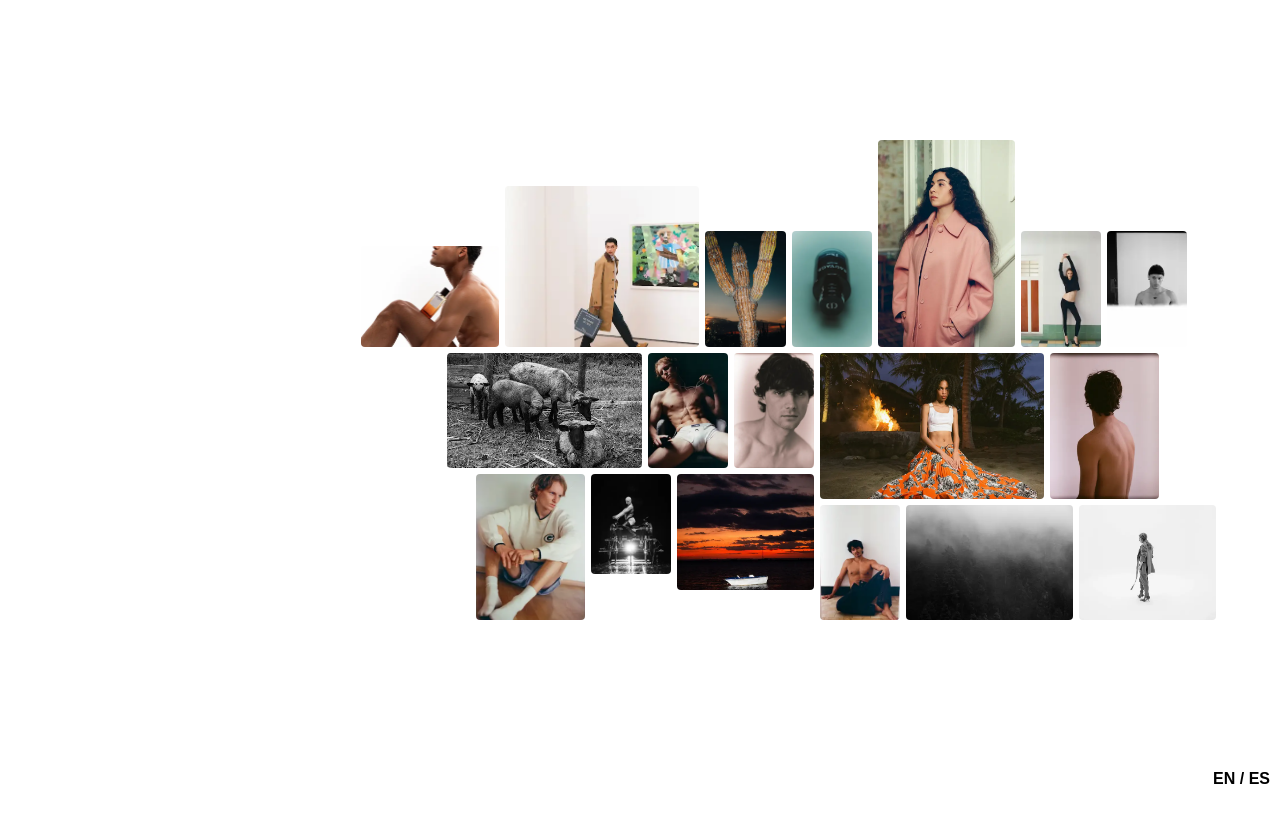
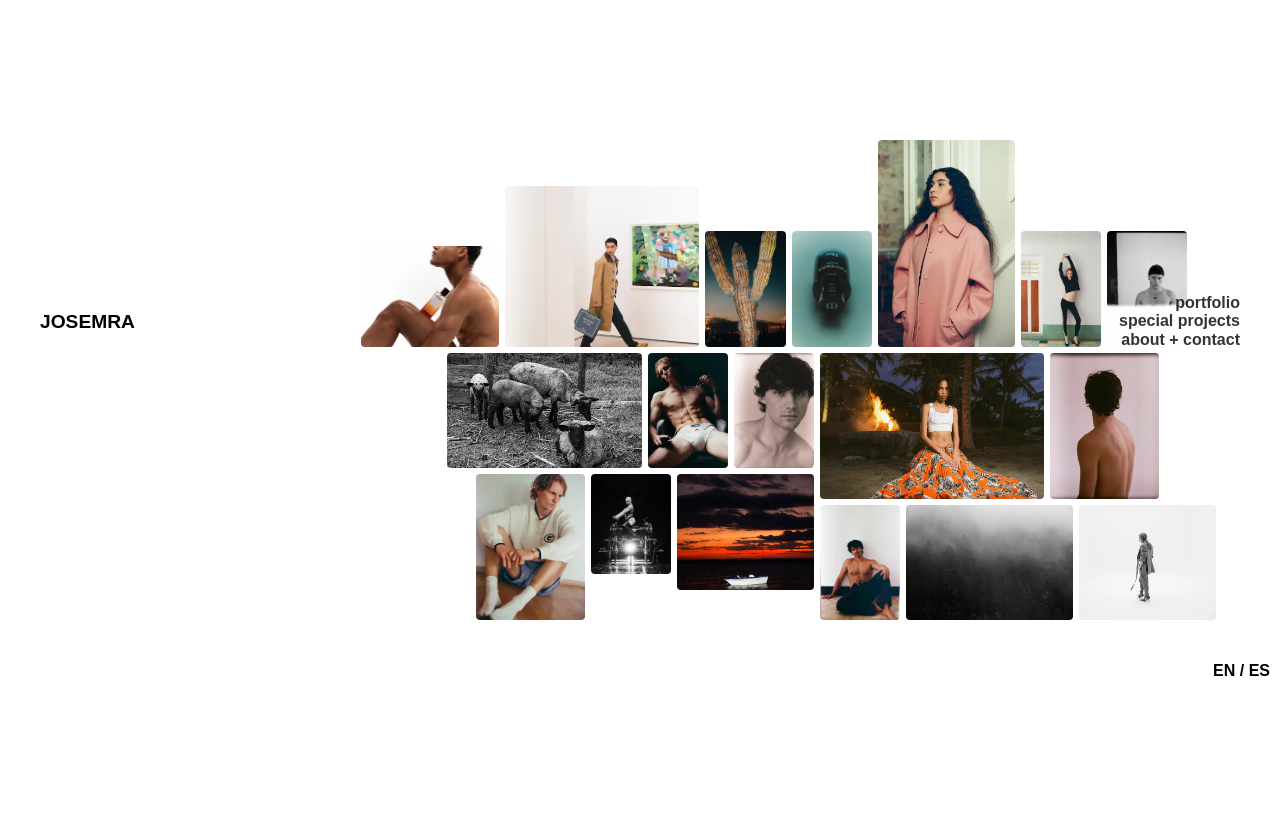
Before and after one commit to juansinmiedos/josemra, a Vue app: page /home in a window 1280 px wide. Shown: the top 822 px of the page. Before the commit the page ends 800 px from the top, so only its background shows below. Built offline with nearby package versions, Linux system fonts and the light colour scheme.

Commit message:
Add laouts and try it in home and contact view

```diff
--- a/src/App.vue
+++ b/src/App.vue
@@ -1,11 +1,3 @@
 <template>
-  <!-- Add Navbar -->
   <RouterView />
-
-  <!-- Add footer with lang control -->
-   <TheFooter />
 </template>
-
-<script setup>
-import TheFooter from './components/TheFooter.vue'
-</script>
--- /dev/null
+++ b/src/components/TheNavbar.vue
@@ -0,0 +1,65 @@
+<template>
+  <nav class="navbar" :class="`navbar--${variant}`">
+    <div class="logo">JOSEMRA</div>
+    <div class="nav-links">
+      <p href="#">portfolio</p>
+      <p href="#">special projects</p>
+      <p href="#">about + contact</p>
+    </div>
+  </nav>
+</template>
+
+<script setup>
+defineProps({
+  variant: {
+    type: String,
+    default: "default",
+    validator: (v) => {
+      return [
+        "default",
+        "home"
+      ].includes(v)
+    }
+  }
+})
+</script>
+
+<style lang="scss" scoped>
+.navbar {
+  position: sticky;
+  top: 0;
+  width: calc(100% - 80px);
+  padding: 20px 40px;
+  display: flex;
+  justify-content: space-between;
+  align-items: center;
+
+  &--home {
+    margin-top: calc(50vh - 126px);
+  }
+}
+
+.logo {
+  font-weight: bold;
+  font-size: 1.2rem;
+}
+
+.nav-links {
+  display: flex;
+  flex-direction: column;
+  pointer-events: auto;
+}
+
+.nav-links p {
+  text-align: end;
+  font-weight: bold;
+  text-decoration: none;
+  opacity: 0.8;
+  transition: opacity 0.2s;
+}
+
+.nav-links p:hover {
+  opacity: 1;
+  cursor: pointer;
+}
+</style>
--- /dev/null
+++ b/src/layouts/DefaultLayout.vue
@@ -0,0 +1,18 @@
+<template>
+  <header>
+    <TheNavbar />
+  </header>
+
+  <main>
+    <!-- La anchura mínima de main debe ser 100vh - altura de navbar y altura de footer -->
+    <slot></slot>
+  </main>
+
+  <TheFooter />
+</template>
+
+<script setup>
+import { useRoute } from 'vue-router'
+import TheNavbar from '@/components/TheNavbar.vue'
+import TheFooter from '@/components/TheFooter.vue'
+</script>
--- /dev/null
+++ b/src/layouts/HomeLayout.vue
@@ -0,0 +1,48 @@
+<template>
+  <div class="home-scroll-container">
+    <div class="navbar-sticky-wrapper">
+      <TheNavbar variant="home" />
+    </div>
+
+    <div class="home">
+      <slot></slot>
+      <TheFooter />
+    </div>
+
+  </div>
+</template>
+
+<script setup>
+import TheNavbar from '@/components/TheNavbar.vue'
+import TheFooter from '@/components/TheFooter.vue'
+</script>
+
+<style lang="scss" scoped>
+.home-scroll-container {
+  height: calc(150vh - 126px);
+  position: relative;
+}
+
+.home {
+  position: fixed;
+  top: 0;
+  left: 0;
+  width: 100vw;
+  height: 100vh;
+  display: flex;
+  align-items: flex-end;
+  justify-content: center;
+  flex-direction: column;
+  flex-grow: 1;
+}
+
+.navbar-sticky-wrapper {
+  position: absolute;
+  top: 0;
+  left: 0;
+  width: 100%;
+  height: calc(150vh - 126px);
+  z-index: 1;
+  pointer-events: none; /* No bloquea clicks al fondo */
+}
+</style>
--- a/src/router/routes.js
+++ b/src/router/routes.js
@@ -2,33 +2,27 @@ const loadComponent = view => () => import(`../views/${view}.vue`)
 
 export default [
   {
-    path: "/",
-    name: "MainView",
-    component: loadComponent("MainView"),
-    redirect: "/home",
-    children: [
-      {
-        path: "home",
+    path: "/home",
     name: "HomeView",
     component: loadComponent("HomeView")
   },
   {
-        path: "bio",
+    path: "/bio",
     name: "BioView",
     component: loadComponent("BioView")
   },
   {
-        path: "contact",
+    path: "/contact",
     name: "ContactView",
     component: loadComponent("ContactView")
   },
   {
-        path: "projects",
+    path: "/projects",
     name: "ProjectsView",
     component: loadComponent("ProjectsView")
   },
   {
-        path: "projects/:id",
+    path: "/projects/:id",
     name: "ProjectDetailView",
     component: loadComponent("ProjectDetailView")
   },
@@ -38,5 +32,3 @@ export default [
     redirect: "/home",
   },
 ]
-  }
-]
--- a/src/views/ContactView.vue
+++ b/src/views/ContactView.vue
@@ -1 +1,9 @@
-<template>contact</template>
+<template>
+  <DefaultLayout>
+    Contenido de contacto
+  </DefaultLayout>
+</template>
+
+<script setup>
+import DefaultLayout from '@/layouts/DefaultLayout.vue'
+</script>
--- a/src/views/HomeView.vue
+++ b/src/views/HomeView.vue
@@ -1,22 +1,14 @@
 <template>
-  <div class="home">
+  <HomeLayout>
 
     <!-- Make this section only visible from tablet up -->
     <GalaxySection />
+    <!-- make a section for for tablet down, regular grid -->
 
-    <!-- make a section for for tablet down, regular grid -->
-  </div>
+  </HomeLayout>
 </template>
 
 <script setup>
+import HomeLayout from '@/layouts/HomeLayout.vue'
 import GalaxySection from '@/components/home/GalaxySection.vue'
 </script>
-
-<style lang="scss" scoped>
-.home {
-  height: calc(100vh - 40px);
-  display: flex;
-  align-items: center;
-  justify-content: flex-end;
-}
-</style>
--- a/src/views/MainView.vue
+++ /dev/null
@@ -1,17 +0,0 @@
-<template>
-  <header>
-    <!-- NavBar -->
-  </header>
-
-  <main>
-    <RouterView :key="route.fullPath" />
-  </main>
-
-  <!-- Footer -->
-</template>
-
-<script setup>
-import { useRoute } from 'vue-router'
-
-const route = useRoute()
-</script>
```
Lines whose indentation alone changed are shown as unchanged.
